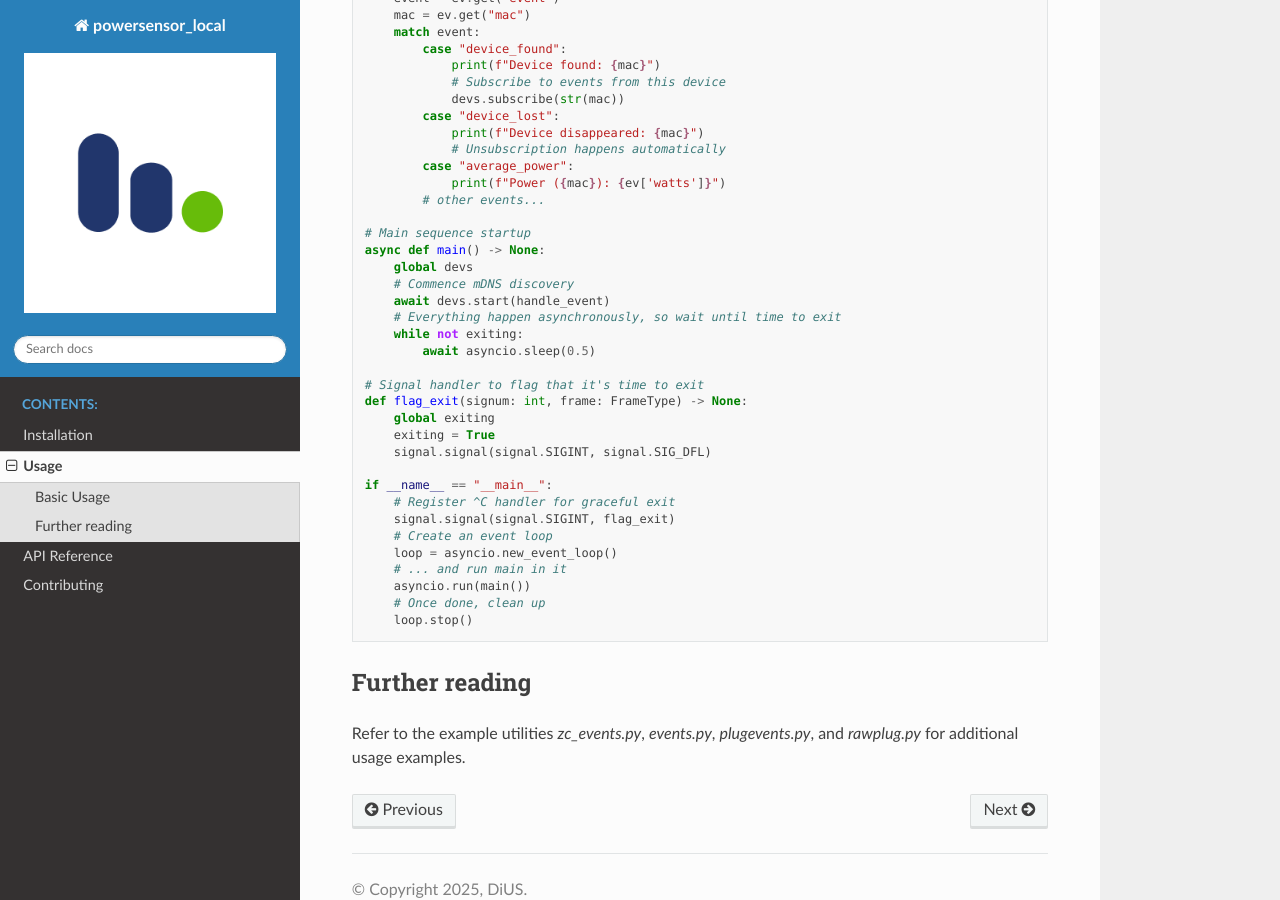
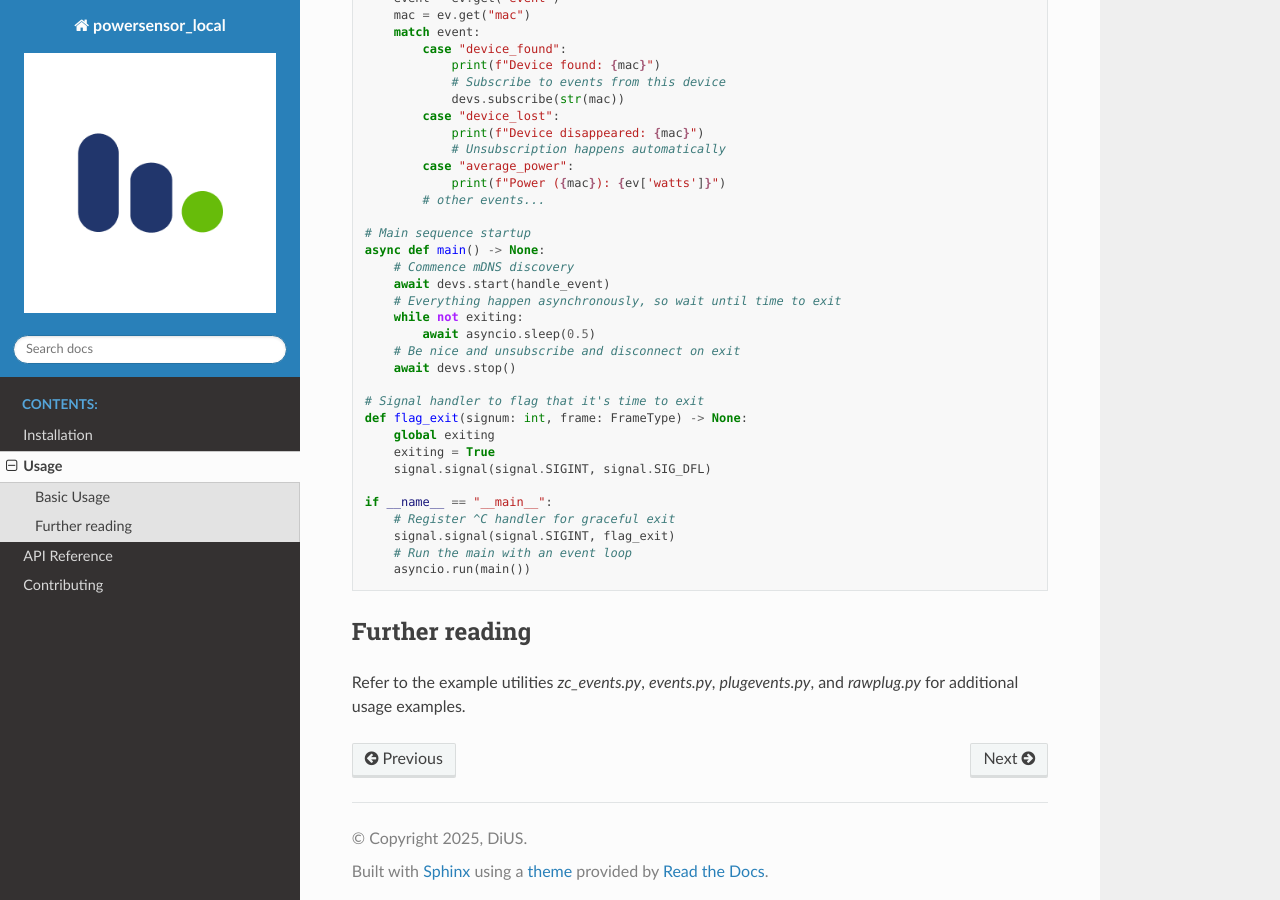
Before and after one commit to DiUS/python-powersensor_local, a Sphinx documentation site: the page built from docs/source/usage.rst, in a window 1280 px wide and 900 px high, scrolled down 589 px. Built offline with Sphinx 7.4.7 and the Read the Docs theme 3.1.0, drawn with Linux system fonts in a browser that asks for light colours.

Commit message:
Documentation fixes after review

```diff
--- a/docs/source/usage.rst
+++ b/docs/source/usage.rst
@@ -42,12 +42,13 @@ Here's a simple example of how to use powersensor_local:
 
    # Main sequence startup
    async def main() -> None:
-       global devs
        # Commence mDNS discovery
        await devs.start(handle_event)
        # Everything happen asynchronously, so wait until time to exit
        while not exiting:
            await asyncio.sleep(0.5)
+       # Be nice and unsubscribe and disconnect on exit
+       await devs.stop()
 
    # Signal handler to flag that it's time to exit
    def flag_exit(signum: int, frame: FrameType) -> None:
@@ -58,12 +59,8 @@ Here's a simple example of how to use powersensor_local:
    if __name__ == "__main__":
        # Register ^C handler for graceful exit
        signal.signal(signal.SIGINT, flag_exit)
-       # Create an event loop
-       loop = asyncio.new_event_loop()
-       # ... and run main in it
+       # Run the main with an event loop
        asyncio.run(main())
-       # Once done, clean up
-       loop.stop()
 
 Further reading
 ---------------
--- a/src/powersensor_local/__init__.py
+++ b/src/powersensor_local/__init__.py
@@ -22,7 +22,7 @@ certain situations, as the user is fully in control over when to scan for
 devices. In general it is not recommended for new use.
 
 If wanting individual event streams from each plug, the :class:`PlugApi` class
-is the one to use. Device discovery is left up to the user in this case,
+is the one to use. Device discovery is left up to the user in this case.
 
 The recommended approach is to use mDNS to discover plugs via their service
 "_powersensor._udp.local" (or "_powersensor._tcp.local" for TCP transport), and
```
Also changed, not shown: 1 other file.
